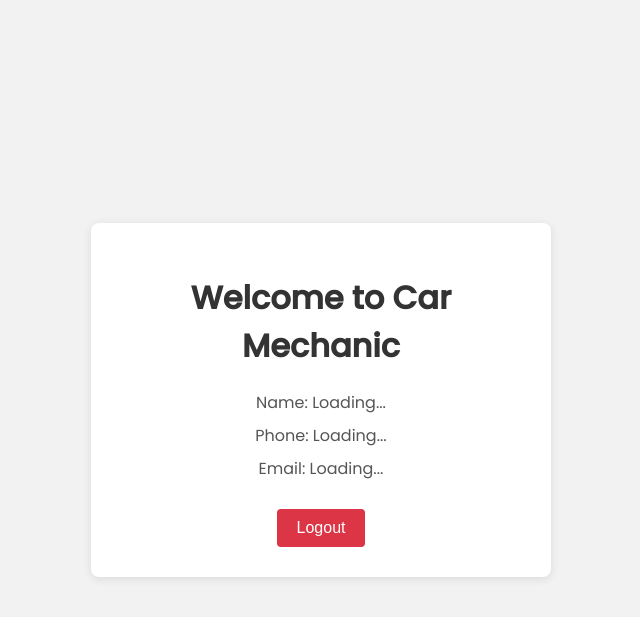
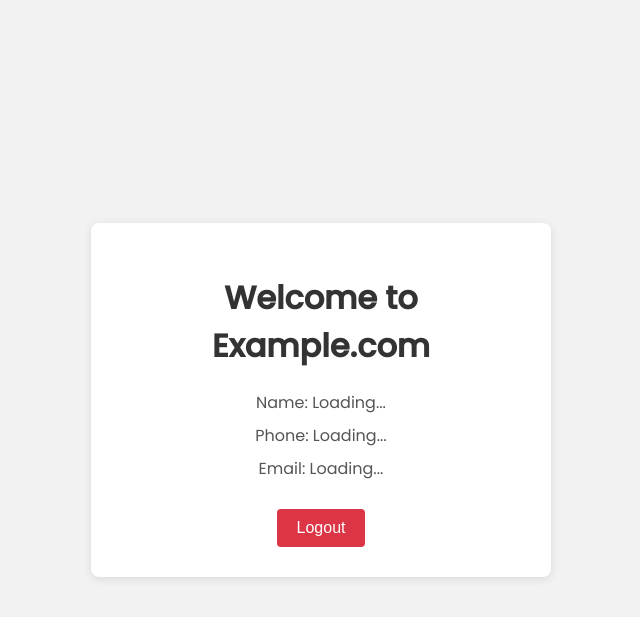
Before and after one commit to Genith-Utkarsh/ClonedFinalProject, a Flask app: page /profile in a window 1280 px wide. Shown: the top 617 px of the page, without its empty margins (319-959 px from the left). Run offline with Flask 3, Linux system fonts and the light colour scheme; some libraries are stand-ins or nearby versions.

Commit message:
Update profile.html

```diff
--- a/templates/profile.html
+++ b/templates/profile.html
@@ -57,7 +57,7 @@
 </head>
 <body>
   <div class="profile-container">
-    <h1 id="welcome-message">Welcome to Car Mechanic</h1>
+    <h1 id="welcome-message">Welcome to Example.com</h1>
     <p id="user-name">Name: Loading...</p>
     <p id="user-phone">Phone: Loading...</p>
     <p id="user-email">Email: Loading...</p>
@@ -65,7 +65,7 @@
   </div>
 
   <script>
-    // Your Firebase configuration (including databaseURL)
+    // Your Firebase configuration (ensure databaseURL is included)
     var firebaseConfig = {
       apiKey: "AIzaSyCCzT5d2u0IkWpZfF5FCr4PwKMHPaGrtE0",
       authDomain: "sample-login-33567.firebaseapp.com",
@@ -81,15 +81,18 @@
     var auth = firebase.auth();
     var database = firebase.database();
 
-    // Listen for auth state changes
+    // Set persistence so the user's session is maintained
+    auth.setPersistence(firebase.auth.Auth.Persistence.LOCAL)
+      .then(function() {
+        // Once persistence is set, listen for auth state changes
         auth.onAuthStateChanged(function(user) {
           if (user) {
-        // User is signed in; get their UID.
+            // User is signed in.
             var uid = user.uid;
-        // Display email from auth info
+            // Display the email from auth info
             document.getElementById("user-email").textContent = "Email: " + user.email;
 
-        // Fetch additional user details from the Realtime Database
+            // Retrieve additional user details from Realtime Database
             var userRef = database.ref('users/' + uid);
             userRef.once('value')
               .then(function(snapshot) {
@@ -97,7 +100,7 @@
                 if (userData) {
                   document.getElementById("user-name").textContent = "Name: " + userData.name;
                   document.getElementById("user-phone").textContent = "Phone: " + userData.phone;
-              document.getElementById("welcome-message").textContent = "Welcome " + userData.name + " Car Mechanic ";
+                  document.getElementById("welcome-message").textContent = "Welcome " + userData.name + " to Example.com";
                 } else {
                   document.getElementById("user-name").textContent = "Name: Not available";
                   document.getElementById("user-phone").textContent = "Phone: Not available";
@@ -107,9 +110,13 @@
                 console.error("Error fetching user data:", error);
               });
           } else {
-        // No user is signed in; redirect to login page.
+            // No user is signed in, redirect to login page.
             window.location.href = "https://loginfirebase-v1.vercel.app/";
           }
+        });
+      })
+      .catch(function(error) {
+        console.error("Error setting persistence:", error);
       });
 
     // Logout functionality
```
Lines whose indentation alone changed are shown as unchanged.
